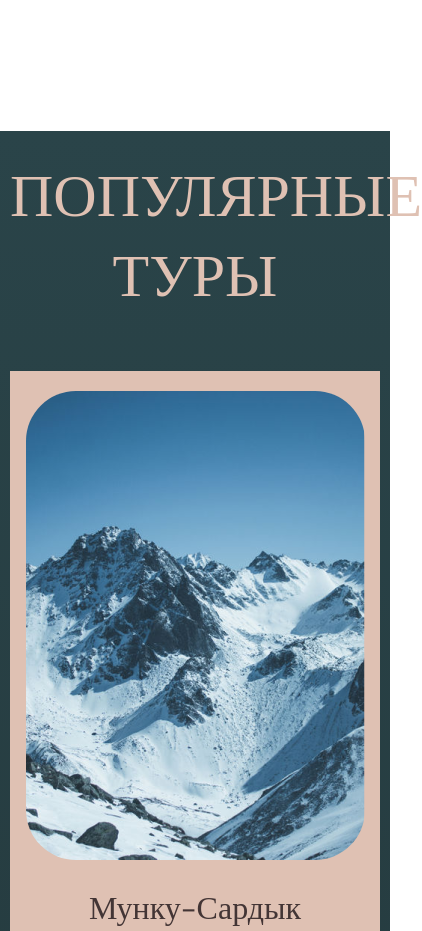
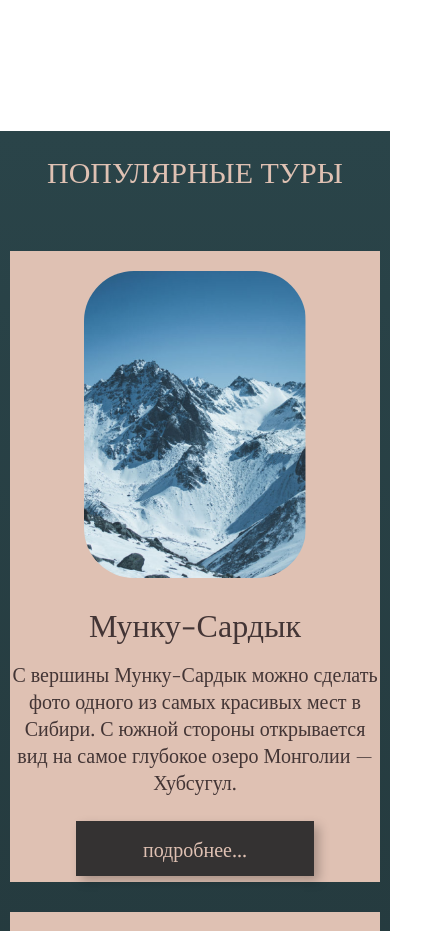
Before and after one commit to Denis60y/Wilderness.github.io, a plain HTML site: page index.html in a window 390 px wide. Shown: the part 2340-3271 px from the top of the page, 422 px wide, since content can reach past the window. Drawn offline with nearby package versions, Linux system fonts and the light colour scheme; a web font is replaced by a local one.

Commit message:
Add files via upload

```diff
--- a/css/style.css
+++ b/css/style.css
@@ -499,3 +499,13 @@ body{
         display: none;
     }
 }
+
+@media (max-width: 500px){
+    .tours-title{
+        font-size: 30px;
+    }
+
+    .tour-img{
+        width: 60%;
+    }
+}
```
